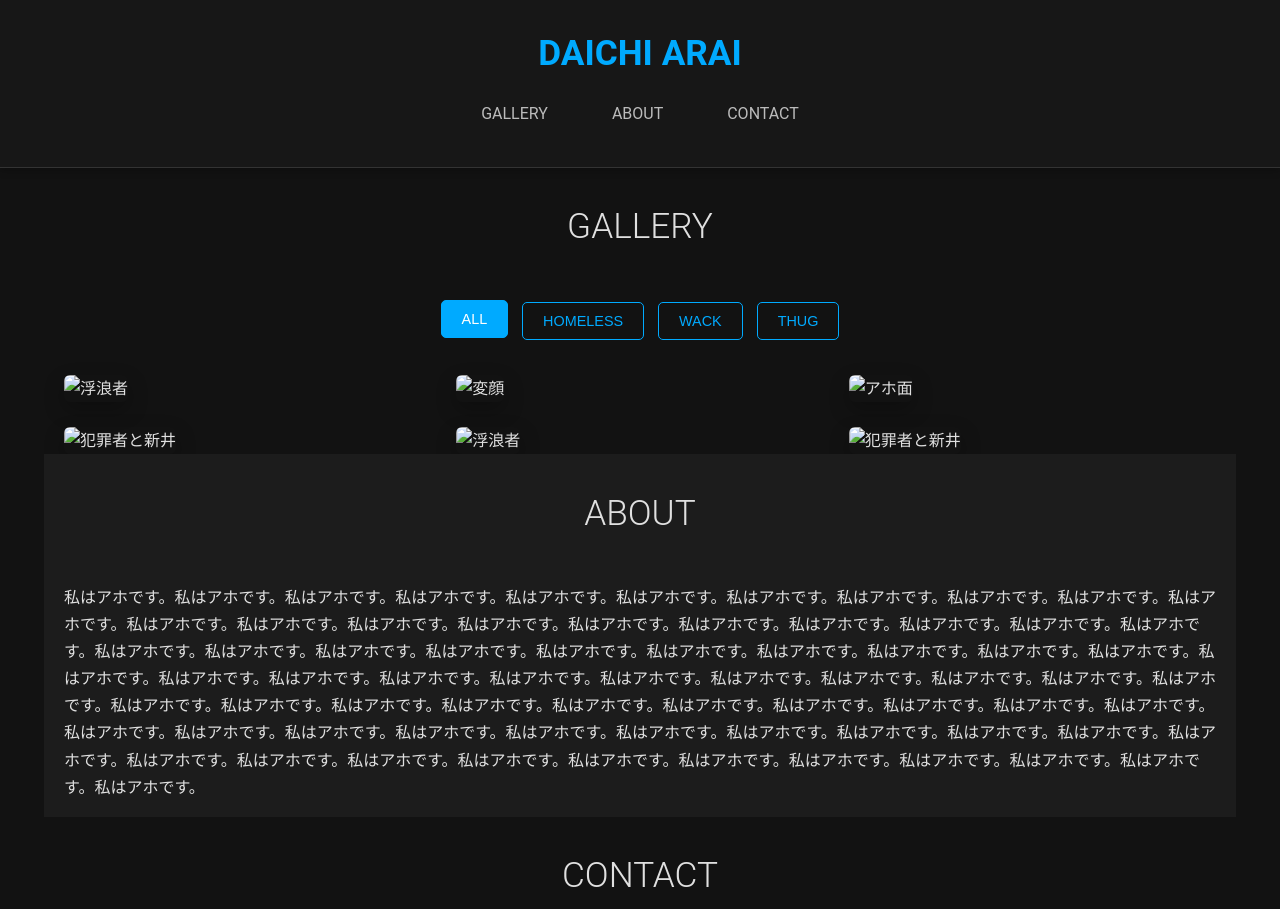
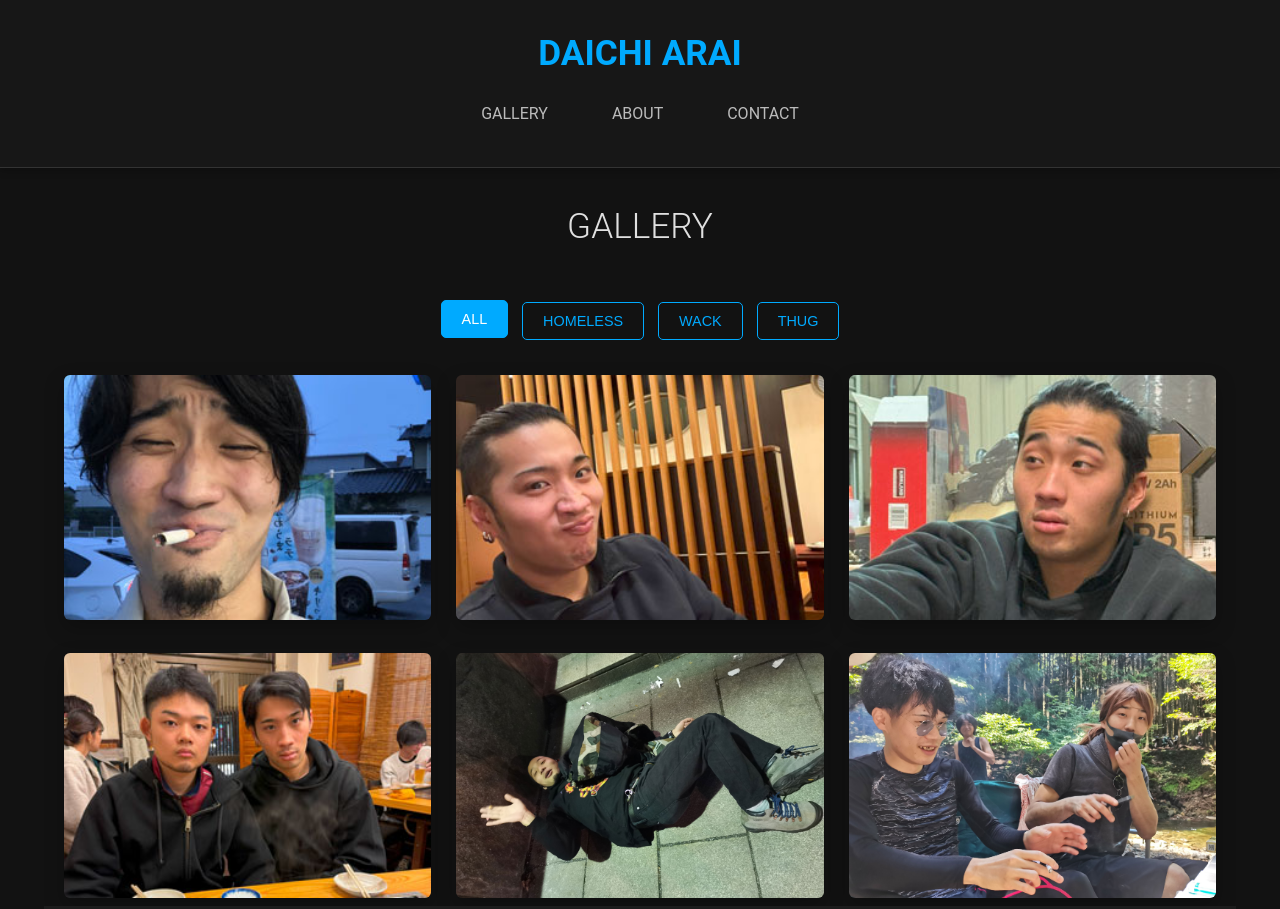
Before and after one commit to matasuke-smk/DaichiArai, a plain HTML site: page index.html in a window 1280 px wide. Shown: the top 909 px of the page. Drawn offline with Linux system fonts and the light colour scheme.

Commit message:
Update index.html

```diff
--- a/index.html
+++ b/index.html
@@ -33,22 +33,22 @@
             <div class="gallery-grid">
                 <!-- ここに作品を追加します -->
                 <div class="gallery-item">
-                    <img src="images/thumbnail1.jpg" alt="浮浪者" data-full="images/full1.jpg" data-category="homeless" data-description="彼は家をなくしました。">
+                    <img src="thumbnail1.jpg" alt="浮浪者" data-full="full1.jpg" data-category="homeless" data-description="彼は家をなくしました。">
                 </div>
                 <div class="gallery-item">
-                    <img src="images/thumbnail2.jpg" alt="変顔" data-full="images/full2.jpg" data-category="wack" data-description="面白いですね。">
+                    <img src="thumbnail2.jpg" alt="変顔" data-full="full2.jpg" data-category="wack" data-description="面白いですね。">
                 </div>
                 <div class="gallery-item">
-                    <img src="images/thumbnail3.jpg" alt="アホ面" data-full="images/full3.jpg" data-category="wack" data-description="彼はアホです。">
+                    <img src="thumbnail3.jpg" alt="アホ面" data-full="full3.jpg" data-category="wack" data-description="彼はアホです。">
                 </div>
                 <div class="gallery-item">
-                    <img src="images/thumbnail4.jpg" alt="犯罪者と新井" data-full="images/full4.jpg" data-category="thug" data-description="左側の彼は薬物で逮捕されました。">
+                    <img src="thumbnail4.jpg" alt="犯罪者と新井" data-full="full4.jpg" data-category="thug" data-description="左側の彼は薬物で逮捕されました。">
                 </div>
                 <div class="gallery-item">
-                    <img src="images/thumbnail5.jpg" alt="浮浪者" data-full="images/full5.jpg" data-category="homeless" data-description="彼は汚いところでも寝ることが出来ます。">
+                    <img src="thumbnail5.jpg" alt="浮浪者" data-full="full5.jpg" data-category="homeless" data-description="彼は汚いところでも寝ることが出来ます。">
                 </div>
                 <div class="gallery-item">
-                    <img src="images/thumbnail6.jpg" alt="犯罪者と新井" data-full="images/full6.jpg" data-category="thug" data-description="左側の彼は自転車を盗んで逮捕されました。">
+                    <img src="thumbnail6.jpg" alt="犯罪者と新井" data-full="full6.jpg" data-category="thug" data-description="左側の彼は自転車を盗んで逮捕されました。">
                 </div>
             </div>
         </section>
```
